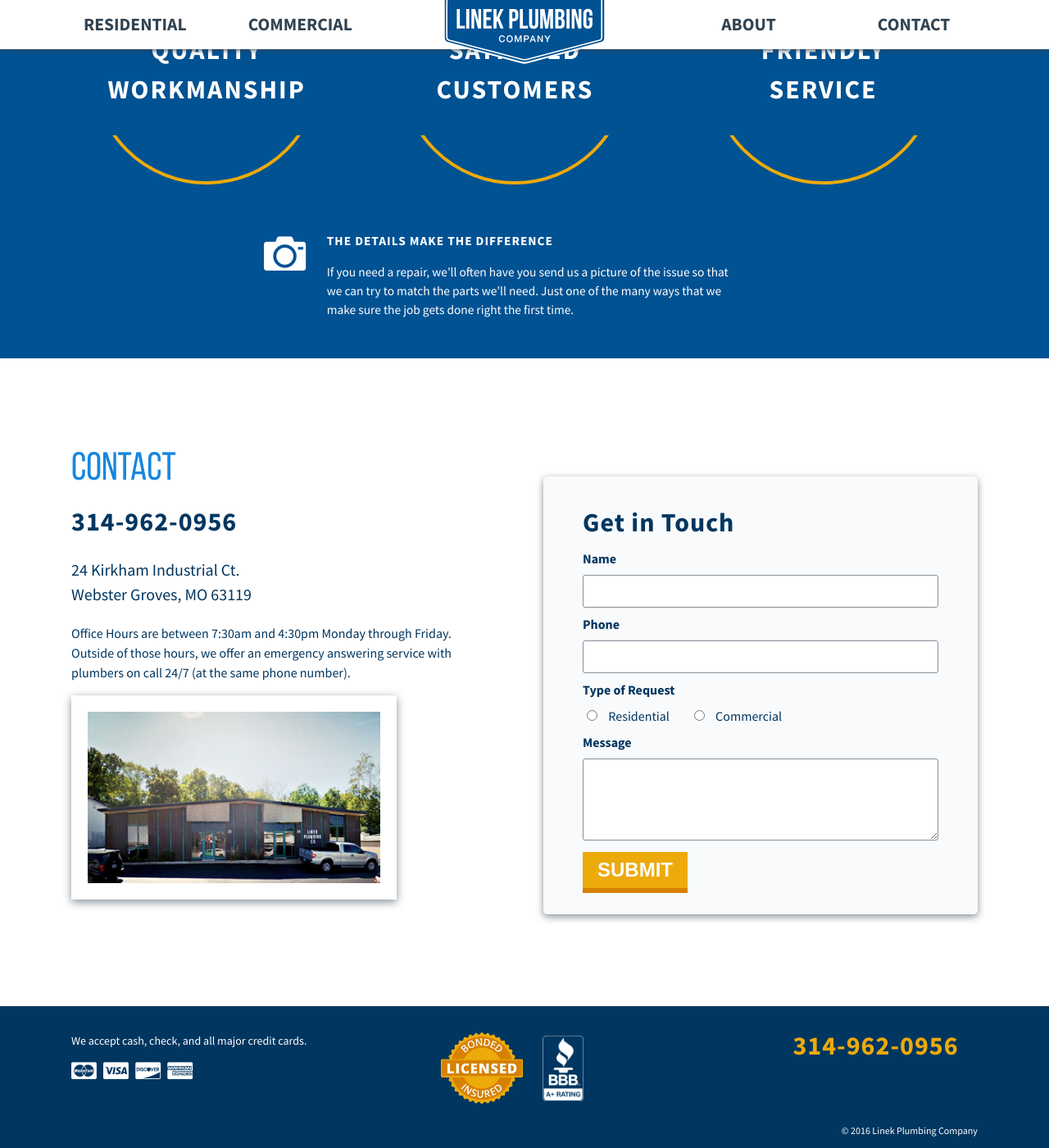
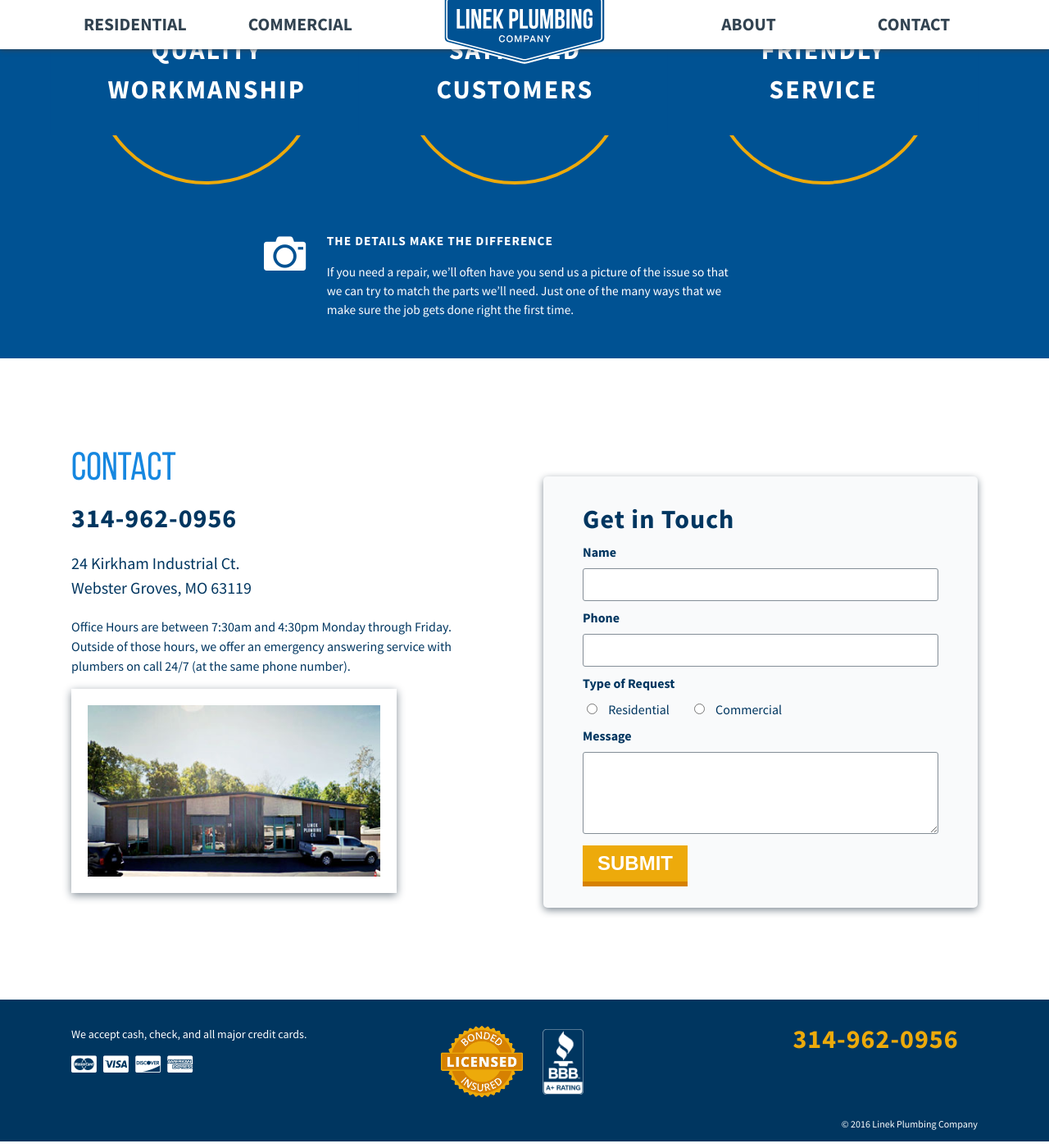
Before and after one commit to alexlinek/lpc, a Jekyll site: the page built from index.html, in a window 1280 px wide and 1400 px high, scrolled down 2637 px. Shown: the whole window at 82% size. Built offline with Jekyll 4.4.1, drawn with Linux system fonts in a browser that asks for light colours; some web fonts are replaced.

Commit message:
line height adjustment

```diff
--- a/_sass/_base.scss
+++ b/_sass/_base.scss
@@ -72,6 +72,7 @@
 
 h2 {
   font-size: 2em;
+  line-height: 1.25em;
 }
 
 h3 {
```
